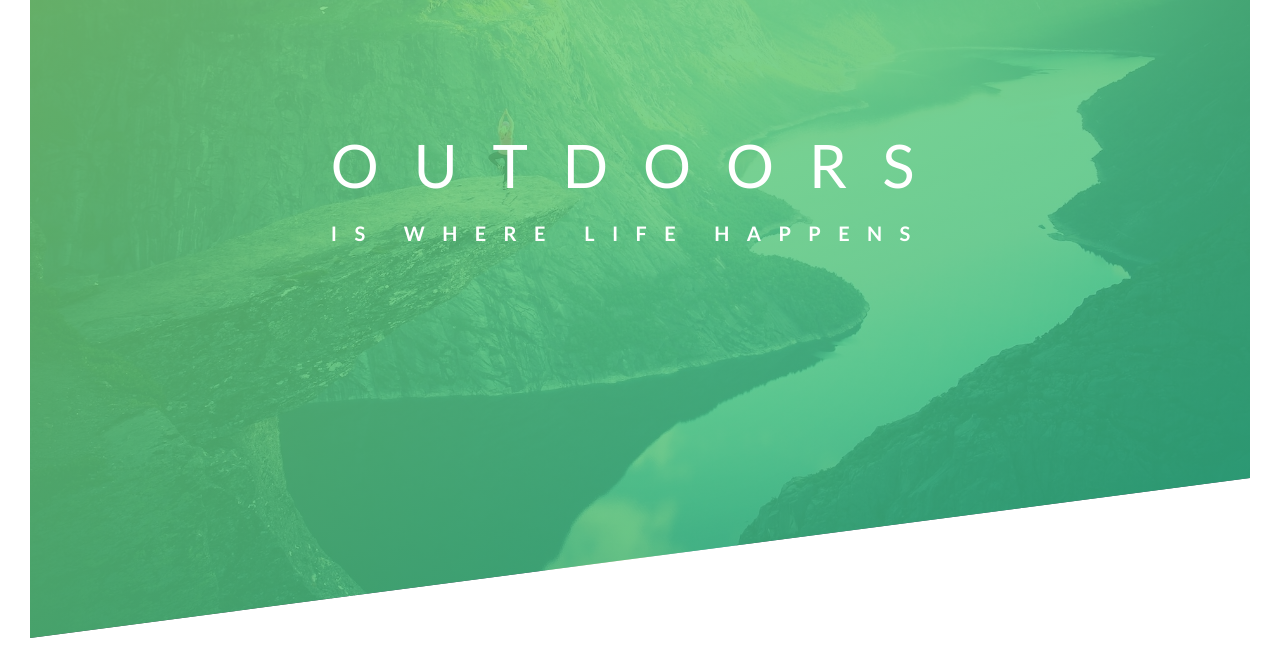
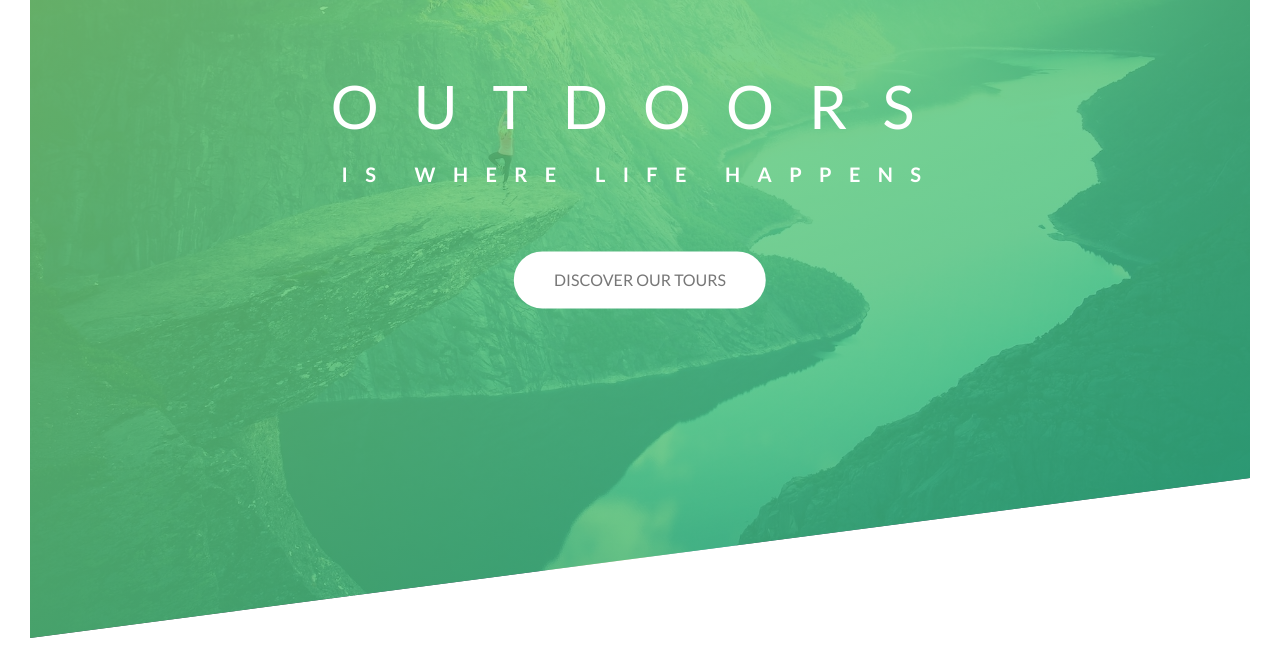
Before and after one commit to shivangna/natours-css-practice, a plain HTML site: page Natours/starter/index.html in a window 1280 px wide. Shown: the part 152-820 px from the top of the page. Drawn offline with Linux system fonts and the light colour scheme; files that its build step writes are made by us from their sources.

Commit message:
add explore button with animation

```diff
--- a/Natours/starter/css/style.css
+++ b/Natours/starter/css/style.css
@@ -46,20 +46,18 @@ body {
   height: 35px;
 }
 
-.logo:hover {
-  animation: moveInRight 1s ease-out;
-}
-
 .text-box {
   position: absolute;
   top: 40%;
   left: 50%;
   transform: translate(-50%, -50%);
+  text-align: center;
 }
 .heading-primary {
   color: #fff;
   text-transform: uppercase;
   backface-visibility: hidden;
+  margin-bottom: 60px;
 }
 
 .heading-primary-main {
@@ -117,3 +115,28 @@ body {
     transform: translateX(0px);
   }
 }
+
+.btn:link,
+.btn:visited {
+  text-transform: uppercase;
+  text-decoration: none;
+  padding: 15px 40px;
+  display: inline-block;
+  border-radius: 50px;
+  transition: all 0.2s;
+}
+
+.btn:hover {
+  transform: translateY(-3px);
+  box-shadow: 0 10px 20px rgba(0, 0, 0, 0.2);
+}
+
+.btn:active {
+  transform: translateY(-1px);
+  box-shadow: 0 5px 10px rgba(0, 0, 0, 0.2);
+}
+
+.btn-white {
+  background-color: #fff;
+  color: #777;
+}
--- a/Natours/starter/index.html
+++ b/Natours/starter/index.html
@@ -26,6 +26,8 @@
           <span class="heading-primary-main">OUTDOORS</span>
           <span class="heading-primary-sub">is where life happens</span>
         </h1>
+
+        <a href="#" class="btn btn-white">Discover our tours</a>
       </div>
     </header>
   </body>
```
